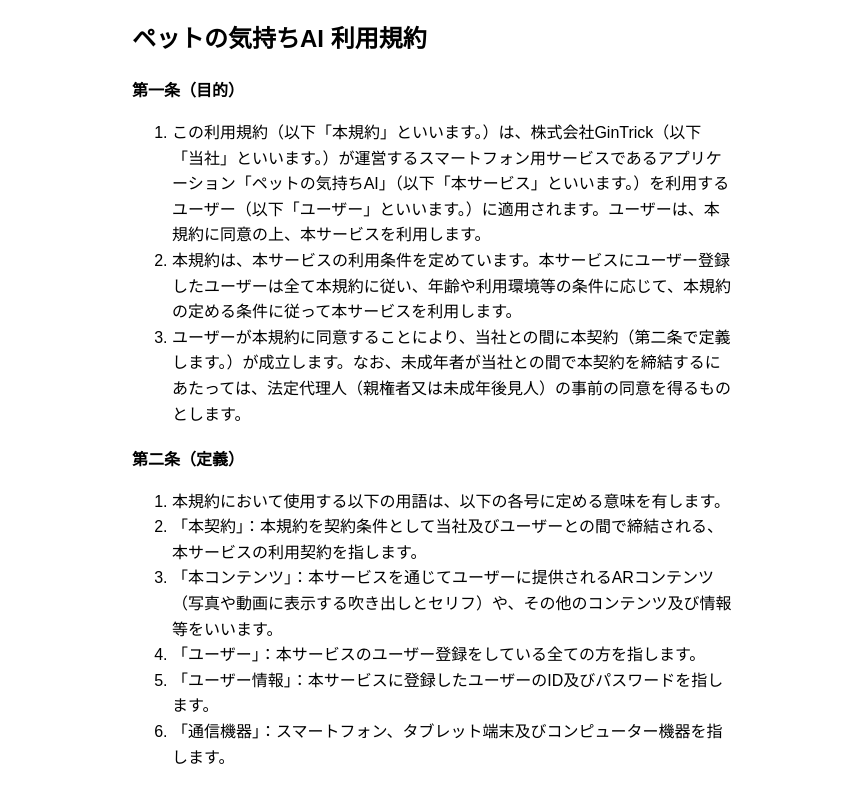
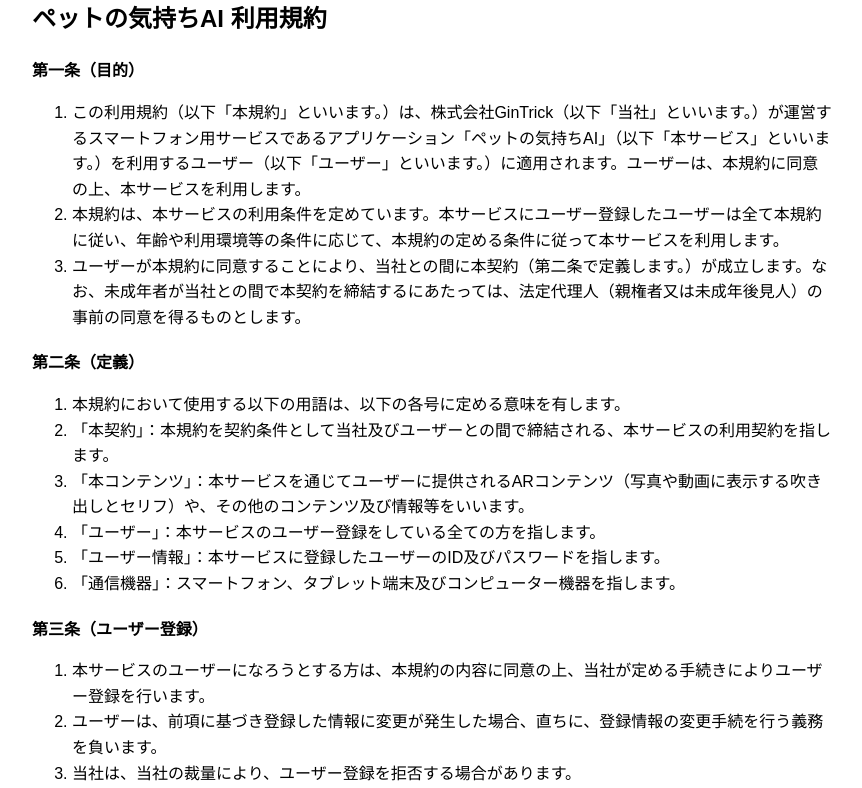
Before and after one commit to gintrick/pet-tos, a React (Create React App) app: page / in a window 1280 px wide. Shown: the top 788 px of the page, without its empty margins (208-1070 px from the left). Built offline with nearby package versions, Linux system fonts and the light colour scheme.

Commit message:
幅調整

```diff
--- a/src/App.js
+++ b/src/App.js
@@ -2,11 +2,10 @@
 
 function App() {
   const containerStyle = {
-    maxWidth: '600px',
+    maxWidth: '800px',
     width: 'calc(100% - 40px)',
     marginLeft: 'auto',
     marginRight: 'auto',
-    padding: '20px',
     fontFamily: 'Arial, sans-serif',
     lineHeight: '1.6',
   };
```
